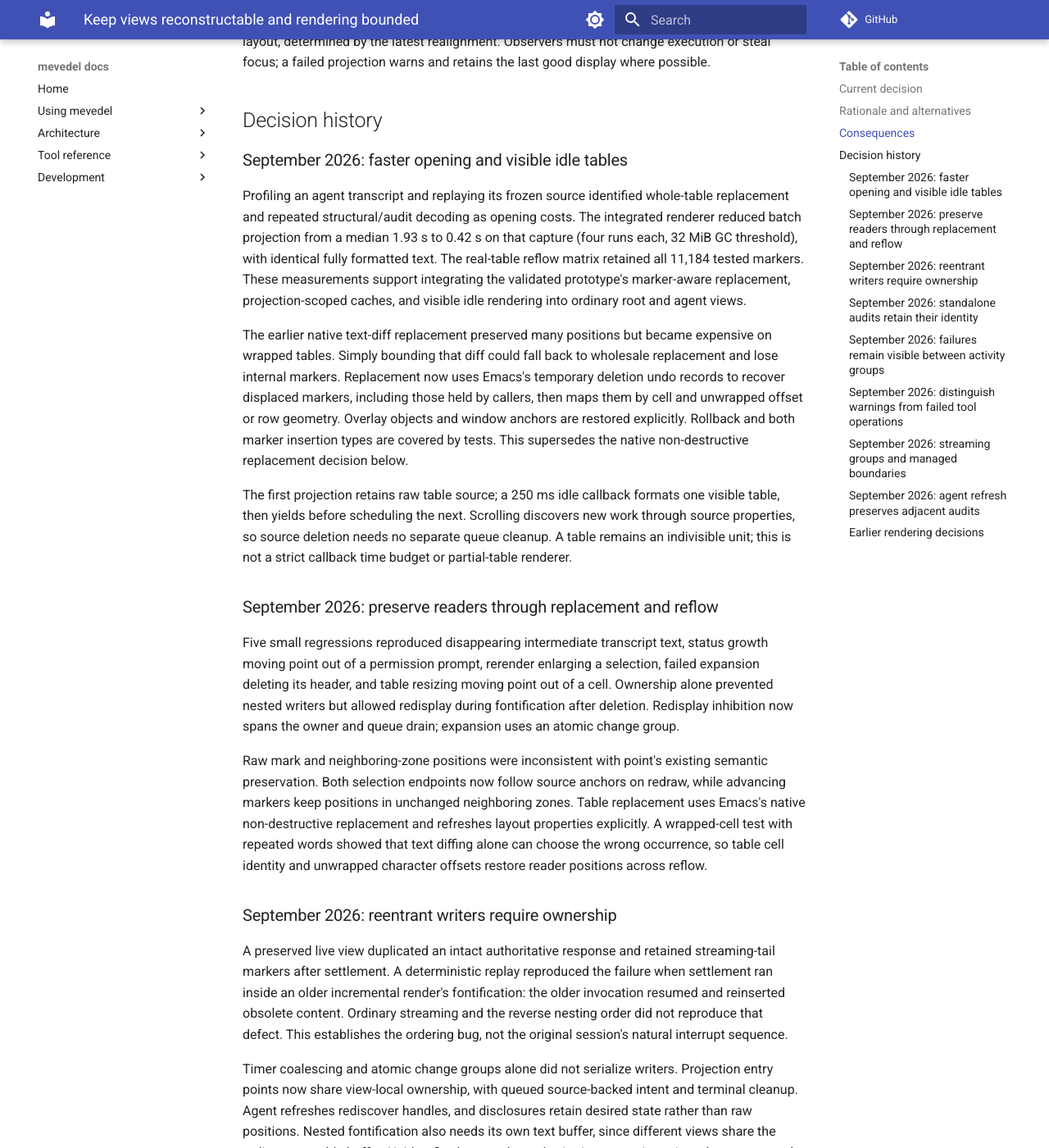
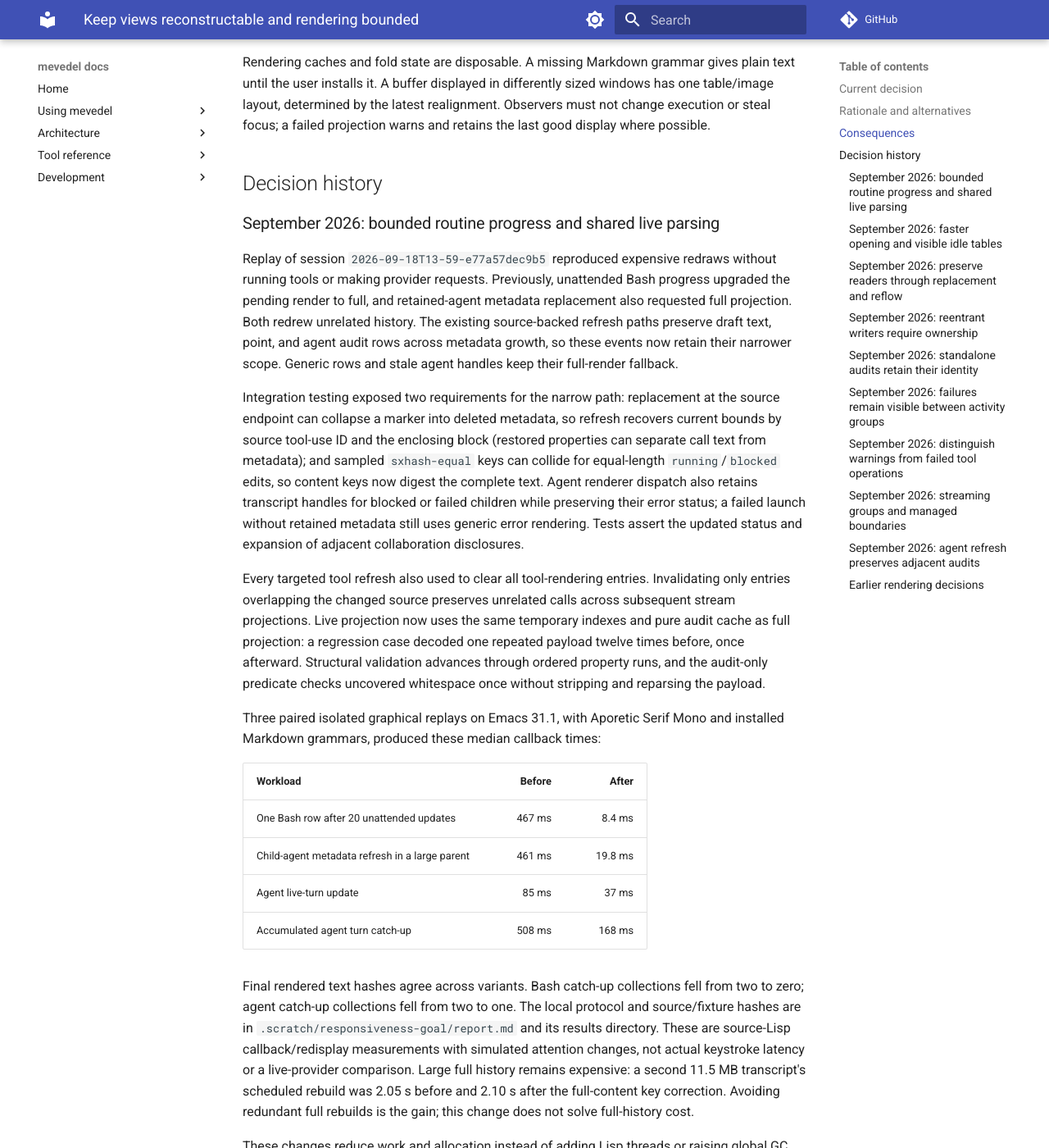
Before and after one commit to FrauH0lle/mevedel, an MkDocs documentation site: the page built from docs/adr/0119-keep-views-reconstructable-and-rendering-bounded.md, in a window 1280 px wide and 1400 px high, scrolled down 1333 px. Shown: the whole window at 82% size. Built offline with MkDocs 1.6.1 and Material for MkDocs 9.7.7, drawn with Linux system fonts in a browser that asks for light colours; comment, search, counter and statistics services are not loaded; some of the changed text lies outside the part shown.

Commit message:
Improve chat responsiveness during tool and agent updates
Refresh changed rows on focus return, preserve unrelated render caches, and share live projection parsing work. Recover agent source bounds and use full-content cache keys to preserve correct status and disclosure rendering.

Validated with graphical transcript replays, 8,112 passing ERT tests (21 skipped), and warning-free compilation of all 201 files. Record measurements and remaining full-history rendering work.

```diff
--- a/docs/adr/0119-keep-views-reconstructable-and-rendering-bounded.md
+++ b/docs/adr/0119-keep-views-reconstructable-and-rendering-bounded.md
@@ -19,7 +19,11 @@ collapsed with a red `×`; warning rows remain groupable and mark their group
 with `!`. Only markers receive severity highlighting, and an accompanying
 sandbox warning cannot downgrade an error. Full rerender is the correctness
 fallback. One scheduler coalesces redraws;
-unattended graphical views defer visual work, then reconcile when attended.
+unattended graphical views defer visual work, retaining changed tool IDs rather
+than forcing a full rebuild on focus return. Incremental projection also drains
+those row updates; full projection subsumes them. Retained-agent metadata
+replacements refresh source-backed handles, with full projection as the fallback
+for unavailable source or generic rows without retained-agent metadata.
 Transcript writers also share per-view mutation ownership: nested projection,
 terminal, disclosure, and agent-refresh work coalesces rather than mutating
 captured view coordinates recursively. Source replacement retires obsolete
@@ -33,7 +37,7 @@ expansion rolls back failed replacement. Reader preservation includes both
 selection endpoints, neighboring managed zones, and table cells across wrapping.
 Views defer table formatting until visible and idle, processing one complete
 table per callback. Semantic marker relocation replaces whole-table text diffing.
-A full projection shares disposable boundary indexes and pure audit-decoding
+A full or live-turn projection shares disposable boundary indexes and pure audit-decoding
 results; callers still establish trust independently.
 
 ## Rationale and alternatives
@@ -54,6 +58,60 @@ Observers must not change execution or steal focus; a failed projection warns
 and retains the last good display where possible.
 
 ## Decision history
+
+### September 2026: bounded routine progress and shared live parsing
+
+Replay of session `2026-09-18T13-59-e77a57dec9b5` reproduced expensive redraws
+without running tools or making provider requests. Previously, unattended Bash
+progress upgraded the pending render to full, and retained-agent metadata
+replacement also requested full projection. Both redrew unrelated history.
+The existing source-backed refresh paths preserve draft text, point, and agent
+audit rows across metadata growth, so these events now retain their narrower
+scope. Generic rows and stale agent handles keep their full-render fallback.
+
+Integration testing exposed two requirements for the narrow path: replacement
+at the source endpoint can collapse a marker into deleted metadata, so refresh
+recovers current bounds by source tool-use ID and the enclosing block (restored
+properties can separate call text from metadata); and sampled `sxhash-equal` keys can
+collide for equal-length `running`/`blocked` edits, so content keys now digest
+the complete text. Agent renderer dispatch also retains transcript handles for
+blocked or failed children while preserving their error status; a failed launch
+without retained metadata still uses generic error rendering. Tests assert the
+updated status and expansion of adjacent collaboration disclosures.
+
+Every targeted tool refresh also used to clear all tool-rendering entries.
+Invalidating only entries overlapping the changed source preserves unrelated
+calls across subsequent stream projections. Live projection now uses the same
+temporary indexes and pure audit cache as full projection: a regression case
+decoded one repeated payload twelve times before, once afterward. Structural
+validation advances through ordered property runs, and the audit-only predicate
+checks uncovered whitespace once without stripping and reparsing the payload.
+
+Three paired isolated graphical replays on Emacs 31.1, with Aporetic Serif Mono
+and installed Markdown grammars, produced these median callback times:
+
+| Workload | Before | After |
+| --- | ---: | ---: |
+| One Bash row after 20 unattended updates | 467 ms | 8.4 ms |
+| Child-agent metadata refresh in a large parent | 461 ms | 19.8 ms |
+| Agent live-turn update | 85 ms | 37 ms |
+| Accumulated agent turn catch-up | 508 ms | 168 ms |
+
+Final rendered text hashes agree across variants. Bash catch-up collections
+fell from two to zero; agent catch-up collections fell from two to one.
+The local protocol and source/fixture hashes are in
+`.scratch/responsiveness-goal/report.md` and its results directory. These are
+source-Lisp callback/redisplay measurements with simulated attention changes,
+not actual keystroke latency or a live-provider comparison. Large full history
+remains expensive: a second 11.5 MB transcript's scheduled rebuild was
+2.05 s before and 2.10 s after the full-content key correction. Avoiding redundant
+full rebuilds is the gain; this change does not solve full-history cost.
+
+These changes reduce work and allocation instead of adding Lisp threads or
+raising global GC thresholds. Emacs Lisp threads share the interpreter lock and
+collector; moving these buffer operations to another thread would not make
+them run in parallel. External processes remain the existing execution boundary
+for tool and provider work. Large full-history projections are still synchronous.
 
 ### September 2026: faster opening and visible idle tables
 
```
Also changed, not shown: docs/backlog.md (+10 -0 lines), docs/view.md (+20 -10 lines), 15 other files.
